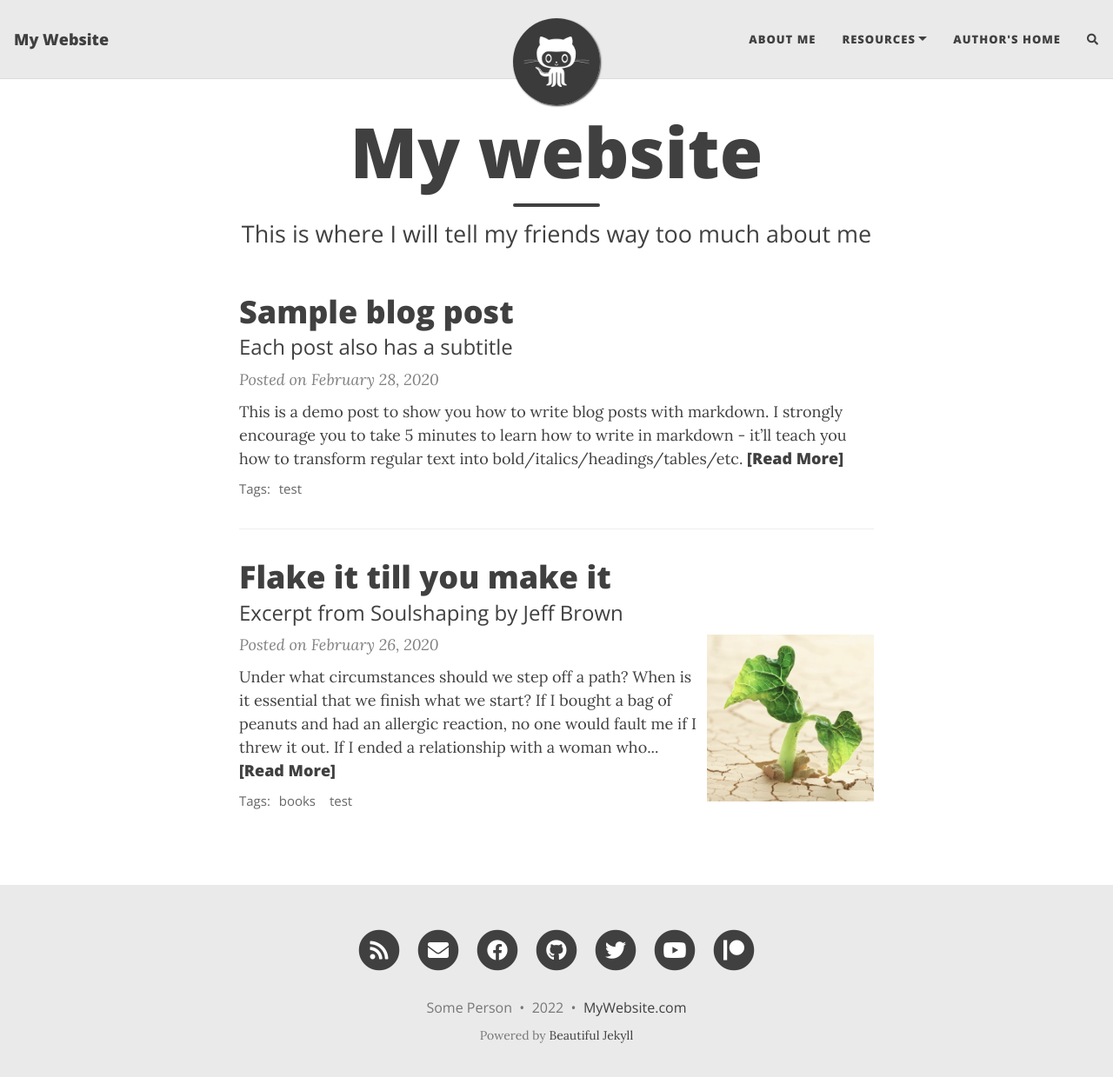
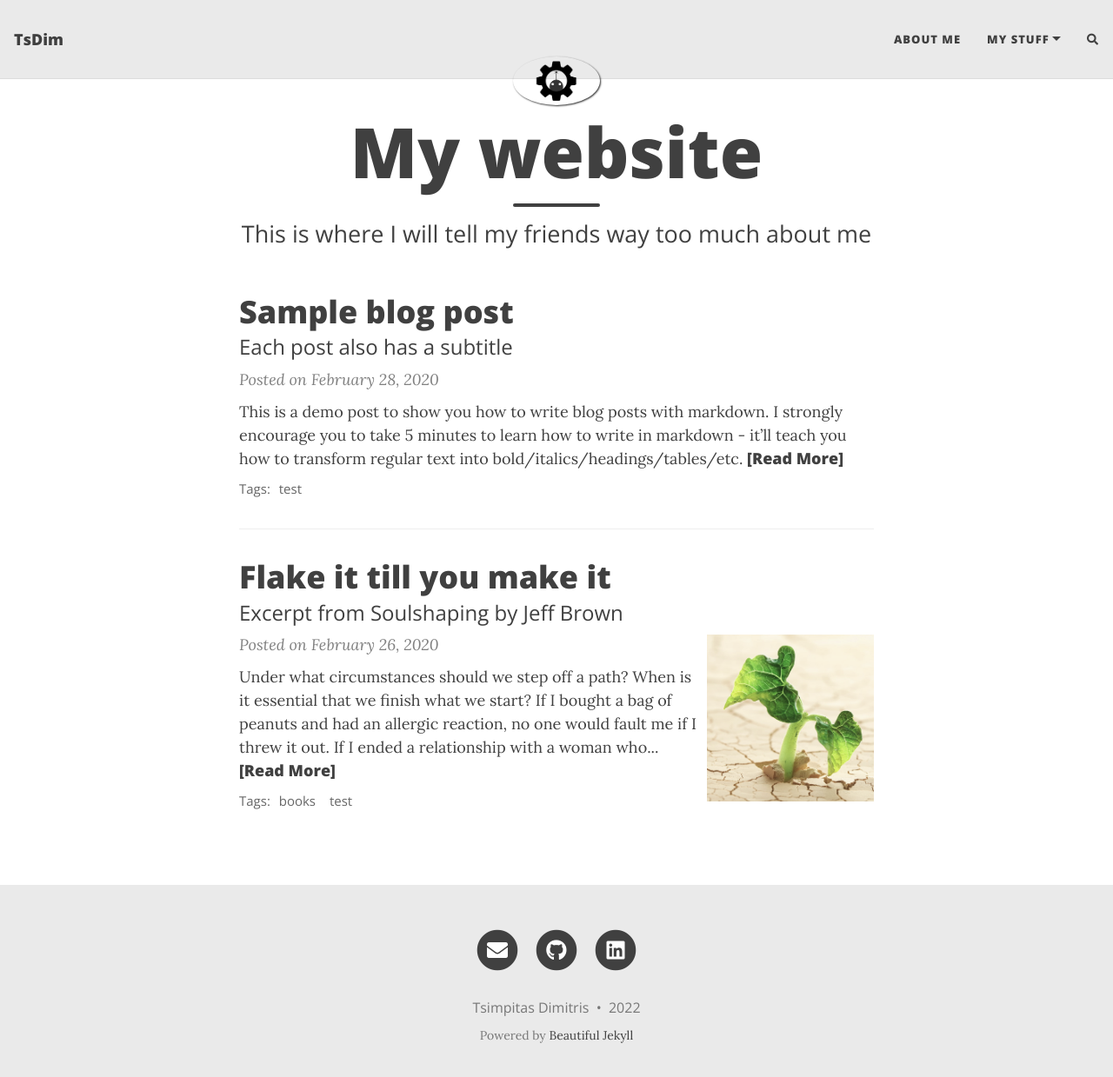
Before and after one commit to TsimpDim/tsimpdim.github.io, a Jekyll site: the page built from index.html, in a window 1280 px wide and 1252 px high. Shown: the top 1239 px of the window at 87% size. Built offline with Jekyll 4.4.1, drawn with Linux system fonts in a browser that asks for light colours; nearby versions of some CDN libraries; the list of posts is cut into pages by our own code; comment, search, counter and statistics services are not loaded; some of the changed lines change nothing that is shown.

Commit message:
Make first pass

```diff
--- a/_config.yml
+++ b/_config.yml
@@ -6,25 +6,24 @@
 # --- Required options --- #
 
 # Name of website
-title: My Website
+title: TsDim
 
 # Your name to show in the footer
-author: Some Person
+author: Tsimpitas Dimitris
 
 # --- List of links in the navigation bar --- #
 
 navbar-links:
   About Me: "aboutme"
-  Resources:
-    - Beautiful Jekyll: "https://beautifuljekyll.com"
-    - Learn markdown: "https://www.markdowntutorial.com/"
-  Author's home: "https://deanattali.com"
+  My Stuff:
+    - Photography: "https:www.flickr.com/photos/189199421@N02/"
+    - 3D: "https://tsdimpdim.wordpress.com/"
 
 # --- Logo --- #
 
 # Image to show in the navigation bar - works best with a square image
 # Remove this parameter if you don't want an image in the navbar
-avatar: "/assets/img/avatar-icon.png"
+avatar: "/assets/img/gear-robot-dark.png"
 
 # By default, the image is cut into a circle. You can disable this behaviour by setting 'round-avatar: false'
 round-avatar: true
@@ -39,50 +38,26 @@ round-avatar: true
 # Select the social network links that you want to show in the footer.
 # Uncomment the links you want to show and add your information to each one.
 social-network-links:
-  email: "someone@example.com"
-  rss: true  # remove this line if you don't want to show an RSS link at the bottom
-  facebook: deanattali
-  github: daattali
-  twitter: daattali
-  patreon: DeanAttali
-  youtube: c/daattali
-#  medium: yourname
-#  reddit: yourname
-#  linkedin: daattali
-#  xing: yourname
-#  stackoverflow: "3943160/daattali"
-#  snapchat: deanat78
-#  instagram: deanat78
-#  spotify: yourname
-#  telephone: +14159998888
-#  steam: deanat78
-#  twitch: yourname
-#  yelp: yourname
-#  telegram: yourname
-#  calendly: yourname
-#  mastodon: instance.url/@username
-#  ORCID: your ORCID ID
-#  google-scholar: your google scholar
-#  discord: invite/invite_code or users/userid
-#  kaggle: yourname
-#  hackerrank: yourname
+  email: "dimitristsimpitas@gmail.com"
+  github: TsimpDim
+  linkedin: dimitrios-tsimpitas
 
 # If you want your website to generate an RSS feed, provide a description
 # The URL for the feed will be https://<your_website>/feed.xml
-rss-description: This website is a virtual proof that I'm awesome
+#rss-description: This website is a virtual proof that I'm awesome
 
 # --- General options --- #
 
 # Select which social network share links to show in posts
 share-links-active:
-  twitter: true
-  facebook: true
-  linkedin: true
+  twitter: false
+  facebook: false
+  linkedin: false
   vk: false
 
 # How to display the link to your website in the footer
 # Remove this if you don't want a link in the footer
-url-pretty: "MyWebsite.com"
+#url-pretty: "MyWebsite.com"
 
 # Excerpt word length - Truncate the excerpt of each post on the feed page to the specified number of words
 excerpt_length: 50
@@ -97,7 +72,7 @@ feed_show_tags: true
 post_search: true
 
 # The keywords to associate with your website, for SEO purposes
-#keywords: "my,list,of,keywords"
+keywords: "coding,photography,tsimpitas,dimitris,greece,greek,personal,blog"
 
 # --- Colours / background image --- #
 
@@ -217,7 +192,7 @@ date_format: "%B %-d, %Y"
 # --- You don't need to touch anything below here (but you can if you want) --- #
 
 # Output options (more information on Jekyll's site)
-timezone: "America/Toronto"
+timezone: "Europe/Athens"
 markdown: kramdown
 highlighter: rouge
 permalink: /:year-:month-:day-:title/
```
Also changed, not shown: assets/img/gear-robot-dark.png (added).
